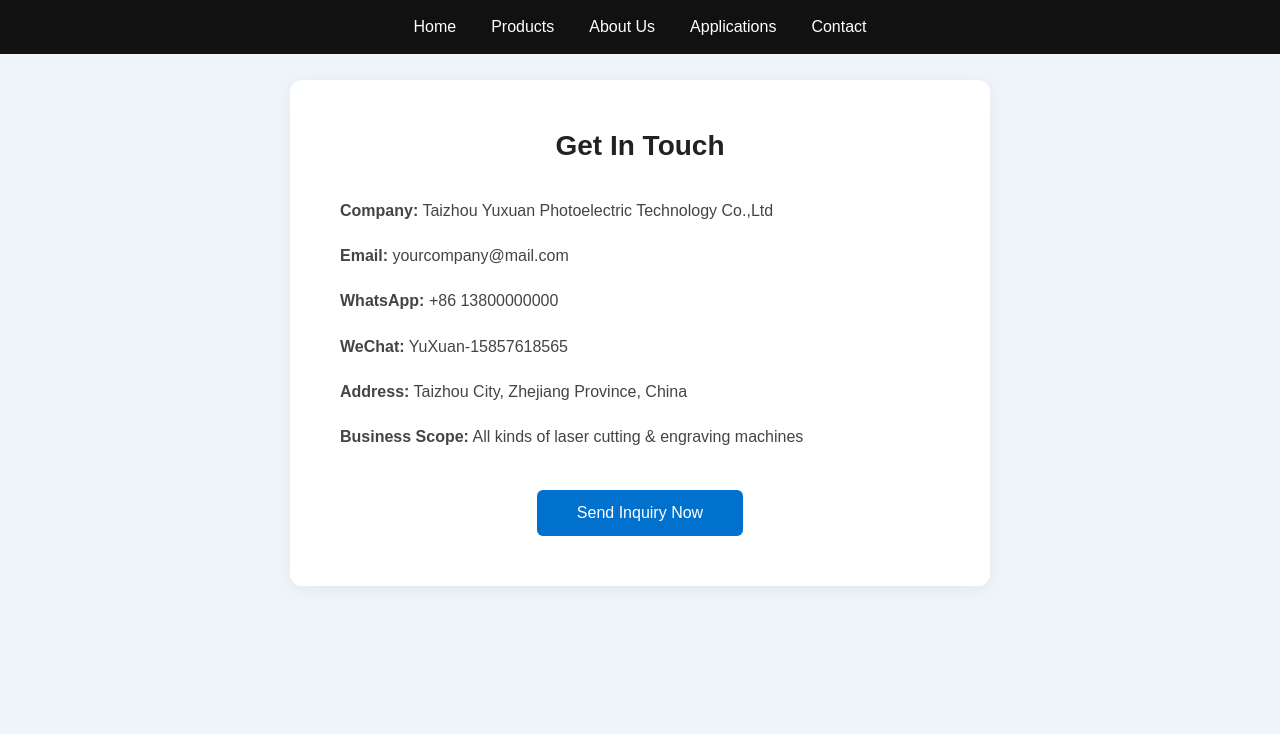
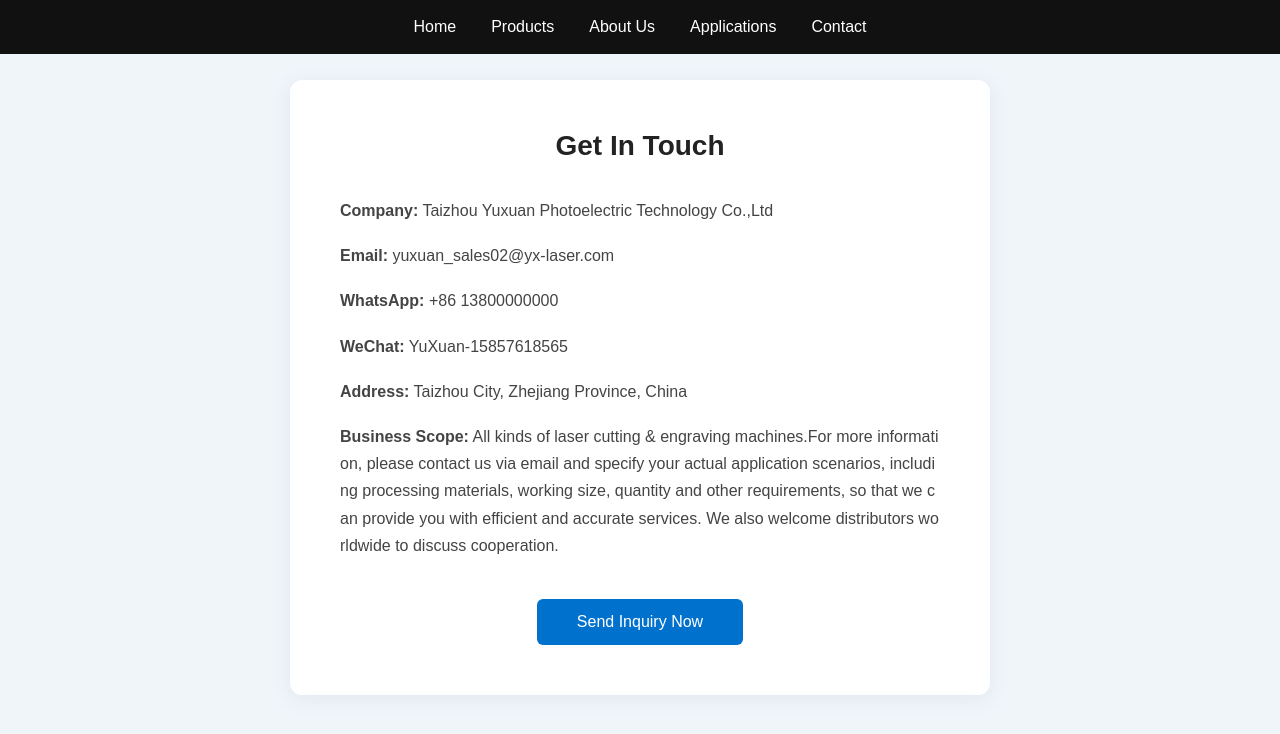
Before and after one commit to yxlaser/yuxuanlaser, a plain HTML site: page contact.html in a window 1280 px wide. Drawn offline with Linux system fonts and the light colour scheme.

Commit message:
Update contact.html

```diff
--- a/contact.html
+++ b/contact.html
@@ -37,11 +37,11 @@
     <div class="contact-box">
         <h2>Get In Touch</h2>
         <div class="info-line"><strong>Company:</strong> Taizhou Yuxuan Photoelectric Technology Co.,Ltd</div>
-        <div class="info-line"><strong>Email:</strong> yourcompany@mail.com</div>
+        <div class="info-line"><strong>Email:</strong> yuxuan_sales02@yx-laser.com</div>
         <div class="info-line"><strong>WhatsApp:</strong> +86 13800000000</div>
         <div class="info-line"><strong>WeChat:</strong> YuXuan-15857618565</div>
         <div class="info-line"><strong>Address:</strong> Taizhou City, Zhejiang Province, China</div>
-        <div class="info-line"><strong>Business Scope:</strong> All kinds of laser cutting & engraving machines</div>
+        <div class="info-line"><strong>Business Scope:</strong> All kinds of laser cutting & engraving machines.For more information, please contact us via email and specify your actual application scenarios, including processing materials, working size, quantity and other requirements, so that we can provide you with efficient and accurate services. We also welcome distributors worldwide to discuss cooperation.</div>
 
         <div class="btn-box">
             <a href="mailto:yourcompany@mail.com" class="contact-btn">Send Inquiry Now</a>
```
